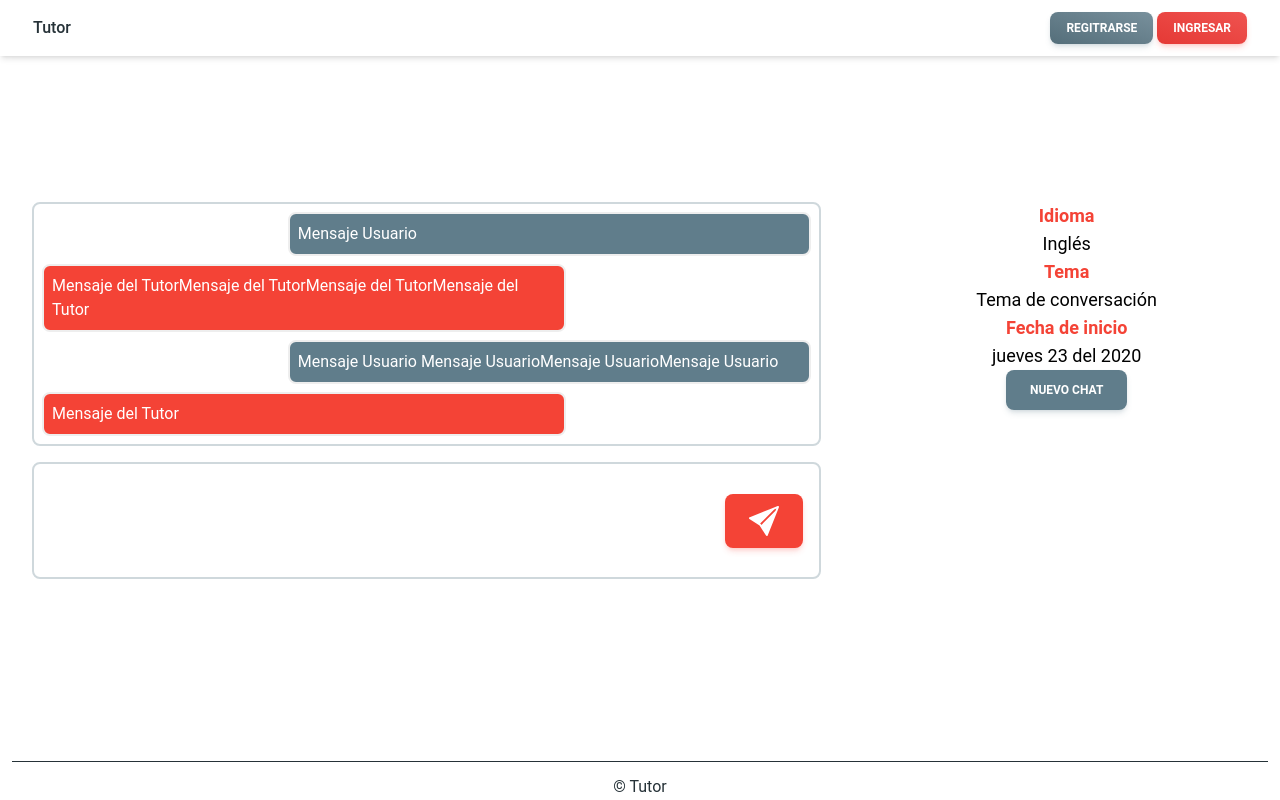
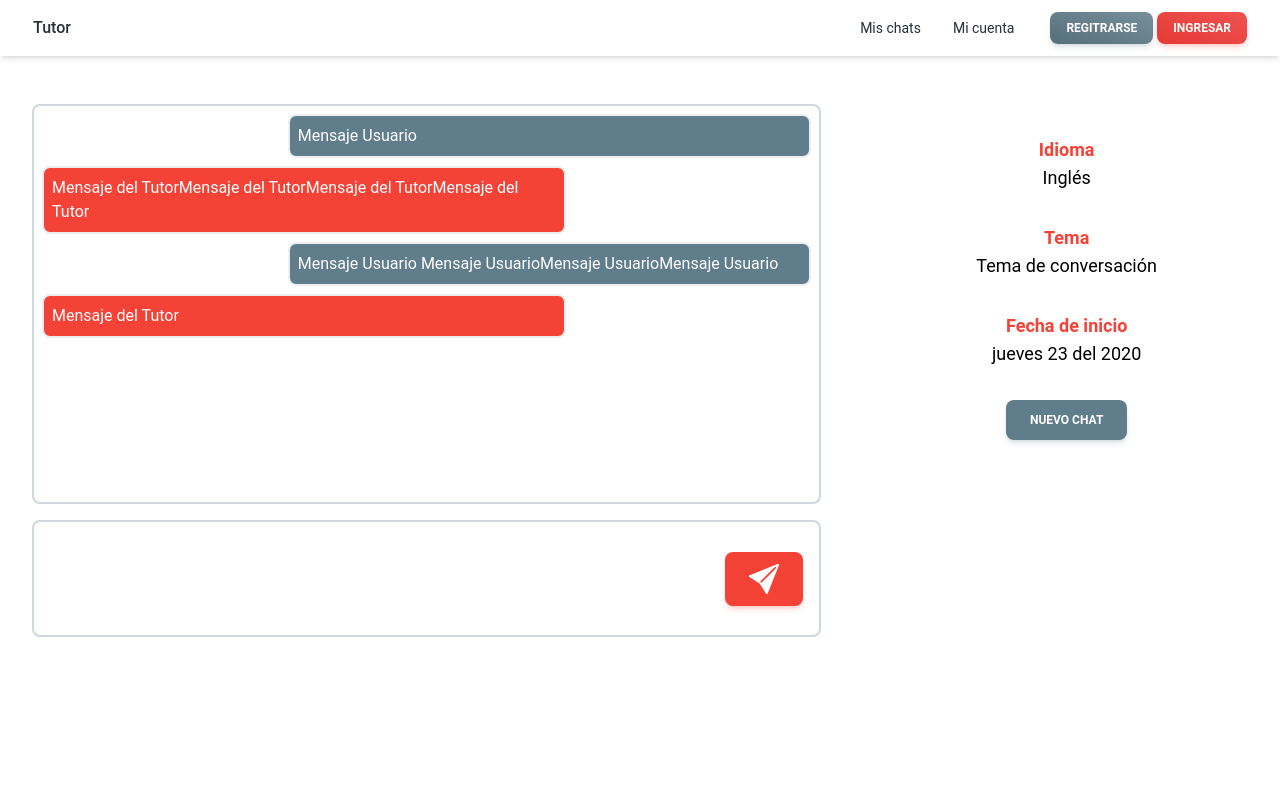
Before and after one commit to cristianflorez15/frontTutorSegundaLengua, a Next.js app: page /chat in a window 1280 px wide. Built offline with nearby package versions, Linux system fonts and the light colour scheme.

Commit message:
Front V1

```diff
--- a/package.json
+++ b/package.json
@@ -13,6 +13,7 @@
     "next": "13.4.19",
     "react": "18.2.0",
     "react-dom": "18.2.0",
+    "react-hook-form": "^7.51.1",
     "react-icons": "^5.0.1"
   },
   "devDependencies": {
--- a/src/app/chat/page.jsx
+++ b/src/app/chat/page.jsx
@@ -1,13 +1,21 @@
 'use client'
-import { Textarea, Button, IconButton } from "@material-tailwind/react";
+import { Textarea, Button } from "@material-tailwind/react";
 import { BsFillSendFill } from "react-icons/bs";
+import { useForm } from "react-hook-form";
 
 export default function Chat(params) {
+    const { register, handleSubmit,  formState: { errors }, reset } = useForm()
+
+    const onSubmit = (data) => {
+        console.log(data)
+        reset({mensage: ""})
+    }
+
     return(
         <div className="md:flex">
-            <div className="bg-white w-full md:w-2/3 p-8">
-                <div className="border-solid border-2 border-blue-gray-100 rounded-lg w-full">
-                <div className="bg-blue-gray-500 flex h-fit w-4/6 mr-2 ml-auto my-2 p-2 border-solid border-2 rounded-lg">
+            <div className="bg-white w-full md:w-2/3 p-8 ">
+                <div className="border-solid border-2 border-blue-gray-100 rounded-lg w-full min-h-[50vh]">
+                    <div className="bg-blue-gray-500 flex h-fit w-4/6 mr-2 ml-auto my-2 p-2 border-solid border-2 rounded-lg">
                         <p className="text-white">
                             Mensaje Usuario
                         </p>
@@ -28,33 +36,36 @@ export default function Chat(params) {
                         </p>
                     </div>
                 </div>
-                <div className="bg-white my-4 w-full flex border-solid border-2 border-blue-gray-100 rounded-lg">
-                    <Textarea variant="standard" color="gray" className="py-4 mx-8 border-none"/>
-                    <Button color="red" className="my-auto mx-4">
-                        <BsFillSendFill className="text-3xl my-auto"/>
-                    </Button>
-                </div>
+                <form className="bg-white my-4 w-full flex border-solid border-2 border-blue-gray-100 rounded-lg" onSubmit={handleSubmit(onSubmit)}>
+                        <Textarea variant="standard" color="gray" className="py-4 mx-8 border-none"
+                        {...register("mensage", { required: true })}
+
+                        />
+                        <Button color="red" type="submit" className="my-auto mx-4">
+                            <BsFillSendFill className="text-3xl my-auto"/>
+                        </Button>
+                </form>
             </div>
             <div className="w-full md:w-1/3 h-full p-8 h-4/5 bg-white">
-                <div className="flex">
+                <div className="flex my-8">
                     <div className="w-full text-center w-1/2">
                         <p className="text-red-500 font-semibold text-lg">Idioma</p>
                         <p className="text-lg">Inglés</p>
                     </div>
                 </div>
-                <div className="flex">
+                <div className="flex my-8">
                     <div className="w-full text-center w-1/2">
                         <p className="text-red-500 font-semibold text-lg">Tema</p>
                         <p className="text-lg">Tema de conversación</p>
                     </div>
                 </div>
-                <div className="flex">
+                <div className="flex my-8">
                     <div className="w-full text-center w-1/2">
                         <p className="text-red-500 font-semibold text-lg">Fecha de inicio</p>
                         <p className="text-lg">jueves 23 del 2020</p>
                     </div>
                 </div>
-                <div className="text-center">
+                <div className="text-center my-8">
                     <Button color="blue-gray" className="my-auto mx-4">
                         Nuevo chat
                     </Button>
--- a/src/app/layout.jsx
+++ b/src/app/layout.jsx
@@ -9,8 +9,8 @@ export default function RootLayout({ children }) {
       <html lang="es">
           <body className="flex flex-col bg-white justify-between min-h-screen">
             <Header/>
-            <main className="my-4 h-full">{children}</main>
-            <Footer className="mt-4"/>
+            <main className="my-4 mb-auto h-full">{children}</main>
+            {/* <Footer className="mt-4"/> */}
           </body>
       </html>
 
--- a/src/app/login/page.jsx
+++ b/src/app/login/page.jsx
@@ -1,16 +1,16 @@
 'use client'
 import { useRouter } from 'next/navigation';
-
-import {
-    Card,
-    Input,
-    Checkbox,
-    Button,
-    Typography,
-  } from "@material-tailwind/react";
+import { useForm } from "react-hook-form";
+import { Card, Input, Button, Typography, } from "@material-tailwind/react";
 
 export default function Login() {
     const router = useRouter();
+    const { register, handleSubmit,  formState: { errors } } = useForm()
+
+    const onSubmit = (data) => {
+        console.log(data)
+        router.push("/miCuenta/miHistorial")
+    }
 
     return (
         <div className="items-center flex bg-white py-8">
@@ -18,7 +18,7 @@ import {
                 <Typography variant="h4" color="blue-gray" className="text-center">
                 Ingresar
                 </Typography>
-                <form className="mt-8 mb-2 w-80 max-w-screen-lg sm:w-96">
+                <form className="mt-8 mb-2 w-80 max-w-screen-lg sm:w-96" onSubmit={handleSubmit(onSubmit)}>
                 <div className="mb-1 flex flex-col gap-6">
                     <Typography variant="h6" color="blue-gray" className="-mb-3">
                         Correo
@@ -30,7 +30,13 @@ import {
                         labelProps={{
                             className: "before:content-none after:content-none",
                         }}
+                        {...register("correo", { required: true, pattern: {
+                            value: /^[A-Z0-9._%+-]+@[A-Z0-9.-]+\.[A-Z]{2,}$/i,
+                          } })}
                     />
+                    {errors.correo && (
+                        <p className="text-red-500">Debe ingresar un correo válido</p>
+                    )}
                     <Typography variant="h6" color="blue-gray" className="-mb-3">
                         Contraseña
                     </Typography>
@@ -42,10 +48,15 @@ import {
                         labelProps={{
                             className: "before:content-none after:content-none",
                         }}
+                        {...register("password", { required: true })}
+
                     />
+                    {errors.password&& (
+                        <p className="text-red-500">Bebe ingresar una contraseña</p>
+                    )}
                 </div>
 
-                <Button color="red" className="mt-16" fullWidth onClick={()=>router.push("/miCuenta/miHistorial")} >
+                <Button color="red" type='submit' className="mt-16" fullWidth >
                     Ingresar
                 </Button>
                 <Typography color="gray" className="mt-4 text-center font-normal">
--- a/src/app/miCuenta/editarPerfil/page.jsx
+++ b/src/app/miCuenta/editarPerfil/page.jsx
@@ -1,14 +1,17 @@
 'use client'
+import { useRouter } from 'next/navigation';
+import { useForm } from "react-hook-form";
+import { Card, Input, Button, Typography, } from "@material-tailwind/react";
 
-import {
-    Card,
-    Input,
-    Checkbox,
-    Button,
-    Typography,
-  } from "@material-tailwind/react";
+export default function EditarPerfil() {
+    const router = useRouter();
+    const { register, handleSubmit,  formState: { errors } } = useForm()
 
-  export default function EditarPerfil() {
+    const onSubmit = (data) => {
+        console.log(data)
+        router.push("/miCuenta/miHistorial")
+    }
+
     return (
         <div className="items-center flex py-8 bg-white">
             <Card color="transparent" className="mx-auto w-50" shadow={false}>
@@ -72,4 +75,4 @@ import {
             </Card>
         </div>
     );
-  }
+}
--- a/src/app/miCuenta/miHistorial/page.jsx
+++ b/src/app/miCuenta/miHistorial/page.jsx
@@ -40,7 +40,7 @@ export default function MiHistorial(params) {
                             Mensaje del Tutor
                         </p>
                     </div>
-                    <a href="#" className="inline-block"><button
+                    <a href="/chat" className="inline-block"><button
                         className="flex items-center gap-2 px-6 py-3 font-sans text-xs font-bold text-center text-gray-900 uppercase align-middle transition-all rounded-lg select-none disabled:opacity-50 disabled:shadow-none disabled:pointer-events-none hover:bg-gray-900/10 active:bg-gray-900/20"
                         type="button">
                         Continuar conversación<svg xmlns="http://www.w3.org/2000/svg" fill="none" viewBox="0 0 24 24" stroke="currentColor"
@@ -76,7 +76,7 @@ export default function MiHistorial(params) {
                             Mensaje del Tutor
                         </p>
                     </div>
-                    <a href="#" className="inline-block"><button
+                    <a href="/chat" className="inline-block"><button
                         className="flex items-center gap-2 px-6 py-3 font-sans text-xs font-bold text-center text-gray-900 uppercase align-middle transition-all rounded-lg select-none disabled:opacity-50 disabled:shadow-none disabled:pointer-events-none hover:bg-gray-900/10 active:bg-gray-900/20"
                         type="button">
                         Continuar conversación<svg xmlns="http://www.w3.org/2000/svg" fill="none" viewBox="0 0 24 24" stroke="currentColor"
@@ -112,7 +112,7 @@ export default function MiHistorial(params) {
                             Mensaje del Tutor
                         </p>
                     </div>
-                    <a href="#" className="inline-block"><button
+                    <a href="/chat" className="inline-block"><button
                         className="flex items-center gap-2 px-6 py-3 font-sans text-xs font-bold text-center text-gray-900 uppercase align-middle transition-all rounded-lg select-none disabled:opacity-50 disabled:shadow-none disabled:pointer-events-none hover:bg-gray-900/10 active:bg-gray-900/20"
                         type="button">
                         Continuar conversación<svg xmlns="http://www.w3.org/2000/svg" fill="none" viewBox="0 0 24 24" stroke="currentColor"
--- a/src/app/registrarme/page.jsx
+++ b/src/app/registrarme/page.jsx
@@ -1,14 +1,17 @@
 'use client'
+import { useRouter } from 'next/navigation';
+import { useForm } from "react-hook-form";
+import { Card, Input, Checkbox, Button, Typography, } from "@material-tailwind/react";
 
-import {
-    Card,
-    Input,
-    Checkbox,
-    Button,
-    Typography,
-  } from "@material-tailwind/react";
+export default function Registrarse() {
+    const router = useRouter();
+    const { register, handleSubmit, getValues, formState: { errors } } = useForm()
 
-  export default function Registrarse() {
+    const onSubmit = (data) => {
+        console.log(data)
+        router.push("/login")
+    }
+
     return (
         <div className="items-center flex py-8 bg-white">
             <Card color="transparent" className="mx-auto" shadow={false}>
@@ -18,7 +21,7 @@ import {
                 <Typography color="gray" className="mt-1 font-normal">
                 Completa el siguiente formulario para crear tu cuenta
                 </Typography>
-                <form className="mt-8 mb-2 max-w-screen-lg">
+                <form className="mt-8 mb-2 max-w-screen-lg" onSubmit={handleSubmit(onSubmit)}>
                 <div className="mb-1 flex flex-col gap-6">
                     <Typography variant="h6" color="blue-gray" className="-mb-3">
                         Nombre
@@ -30,7 +33,11 @@ import {
                     labelProps={{
                         className: "before:content-none after:content-none",
                     }}
+                    {...register("nombre", { required: true })}
                     />
+                    {errors.nombre&& (
+                        <p className="text-red-500">Requerido</p>
+                    )}
                     <Typography variant="h6" color="blue-gray" className="-mb-3">
                         Correo
                     </Typography>
@@ -41,19 +48,30 @@ import {
                     labelProps={{
                         className: "before:content-none after:content-none",
                     }}
+                    {...register("correo", { required: true, pattern: {
+                        value: /^[A-Z0-9._%+-]+@[A-Z0-9.-]+\.[A-Z]{2,}$/i,
+                      } })}
                     />
+                    {errors.correo && (
+                        <p className="text-red-500">Debe ingresar un correo válido</p>
+                    )}
                     <Typography variant="h6" color="blue-gray" className="-mb-3">
                         Contraseña
                     </Typography>
                     <Input
                     type="password"
+                    id="password"
                     size="lg"
                     placeholder="********"
                     className=" !border-t-blue-gray-200 focus:!border-t-gray-900"
                     labelProps={{
                         className: "before:content-none after:content-none",
                     }}
+                    {...register("password", { required: true })}
                     />
+                    {errors.password&& (
+                        <p className="text-red-500">Requerido</p>
+                    )}
                     <Typography variant="h6" color="blue-gray" className="-mb-3">
                         Confirmar contraseña
                     </Typography>
@@ -65,7 +83,16 @@ import {
                     labelProps={{
                         className: "before:content-none after:content-none",
                     }}
+                    {...register("confirmpassword", { required: true, validate: (match) => {
+                        const password = getValues("password")
+                        return match === password || "Las contraseñas no coinciden"
+                        }}
+                    )}
                     />
+                    {errors.confirmpassword?.type === 'required' && (
+                        <p className="text-red-500">Requerido</p>
+                    )}
+                    {(errors.confirmpassword?.message) && <p className="text-red-500">Las contraseñas no coinciden</p>}
                     <Typography variant="h6" color="blue-gray" className="-mb-3">
                         Fecha de nacimiento
                     </Typography>
@@ -76,7 +103,11 @@ import {
                     labelProps={{
                         className: "before:content-none after:content-none",
                     }}
+                    {...register("fecha", { required: true })}
                     />
+                    {errors.fecha&& (
+                        <p className="text-red-500">Requerido</p>
+                    )}
                 </div>
                 <Checkbox
                     color="red"
@@ -96,8 +127,12 @@ import {
                     </Typography>
                     }
                     containerProps={{ className: "-ml-2.5" }}
+                {...register("tyt", { required: true })}
                 />
-                <Button color="red" className="mt-6" fullWidth>
+                {errors.tyt&& (
+                    <p className="text-red-500">Debes aceptar los términos y condiciones</p>
+                )}
+                <Button color="red" type='submit' className="mt-6" fullWidth>
                     Registrarme
                 </Button>
                 <Typography color="gray" className="mt-4 text-center font-normal">
@@ -110,4 +145,4 @@ import {
             </Card>
         </div>
     );
-  }
+}
--- a/src/components/partials/Header.jsx
+++ b/src/components/partials/Header.jsx
@@ -20,6 +20,31 @@ export default function Header(params) {
     );
   }, []);
 
+  const navList = (
+    <ul className="mt-2 mb-4 flex flex-col gap-2 lg:mb-0 lg:mt-0 lg:flex-row lg:items-center lg:gap-6">
+      <Typography
+        as="li"
+        variant="small"
+        color="blue-gray"
+        className="p-1 font-normal"
+      >
+        <a href="/miCuenta/miHistorial" className="flex items-center">
+          Mis chats
+        </a>
+      </Typography>
+      <Typography
+        as="li"
+        variant="small"
+        color="blue-gray"
+        className="p-1 font-normal"
+      >
+        <a href="/miCuenta/editarPerfil" className="flex items-center">
+          Mi cuenta
+        </a>
+      </Typography>
+    </ul>
+  );
+
   return (
     <Navbar className="h-max max-w-full rounded-none px-4 py-2 lg:px-8 lg:py-2">
         <div className="flex items-center justify-between text-blue-gray-900">
@@ -32,6 +57,7 @@ export default function Header(params) {
             Tutor
             </Typography>
             <div className="flex items-center gap-4">
+            <div className="mr-4 hidden lg:block">{navList}</div>
             <div className="flex items-center gap-x-1">
                 <Button
                 variant="gradient"
@@ -92,13 +118,16 @@ export default function Header(params) {
             </div>
         </div>
         <Collapse  open={openNav}>
-            <div className="flex items-center gap-x-1">
-            <Button fullWidth variant="gradient" color="blue-gray" size="sm"  onClick={()=>router.push("/registrarme")}>
-                <span>Registrarme</span>
-            </Button>
-            <Button fullWidth variant="gradient" color="red" size="sm"  onClick={()=>router.push("/login")}>
-                <span>Ingresar</span>
-            </Button>
+            <div className="items-center gap-x-1">
+            {navList}
+            <div className="flex">
+                <Button className="mx-4" fullWidth variant="gradient" color="blue-gray" size="sm"  onClick={()=>router.push("/registrarme")}>
+                    <span>Registrarme</span>
+                </Button>
+                <Button className="mx-4" fullWidth variant="gradient" color="red" size="sm"  onClick={()=>router.push("/login")}>
+                    <span>Ingresar</span>
+                </Button>
+            </div>
             </div>
         </Collapse >
     </Navbar>
```
Also changed, not shown: 1 other file (tests, documents, lock files or other folders). Lines whose indentation alone changed are shown as unchanged.
